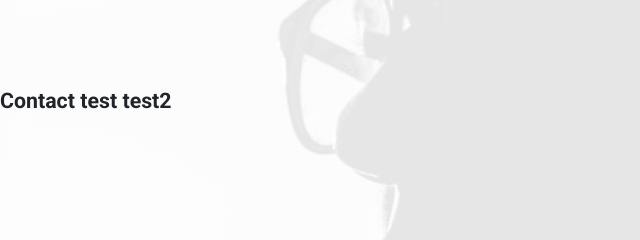
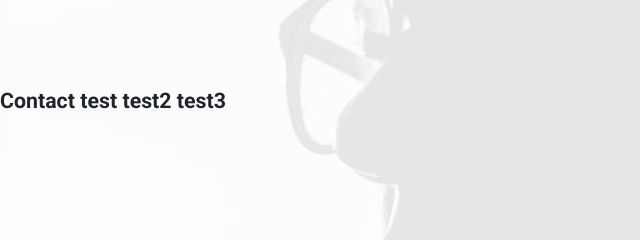
Before and after one commit to ismetba/portfolio, a plain HTML site: page Pages/contact.html in a window 1280 px wide. Shown: the top 240 px of the page, 0-640 px from the left. Drawn offline with Linux system fonts and the light colour scheme.

Commit message:
Update contact.html

```diff
--- a/Pages/contact.html
+++ b/Pages/contact.html
@@ -58,7 +58,7 @@
         </div>
       </div>
     </div>
-    <h6>Contact test test2</h6>
+    <h6>Contact test test2 test3</h6>
   </body>
   <footer>
     <div class="container mb-3">
```
